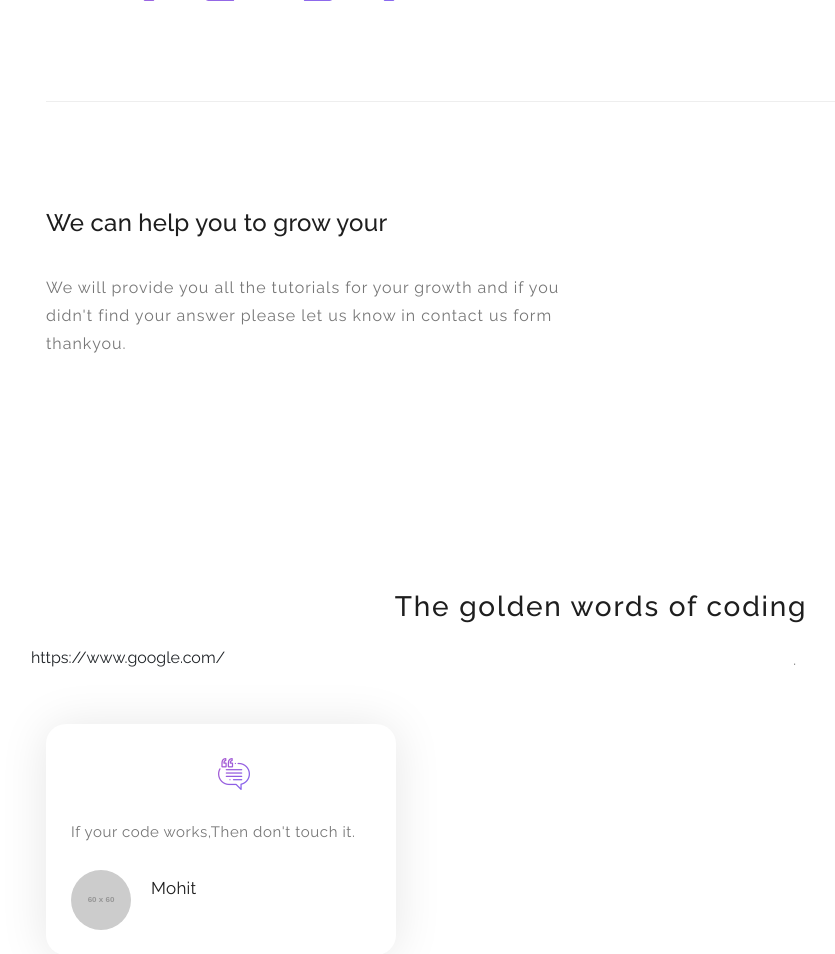
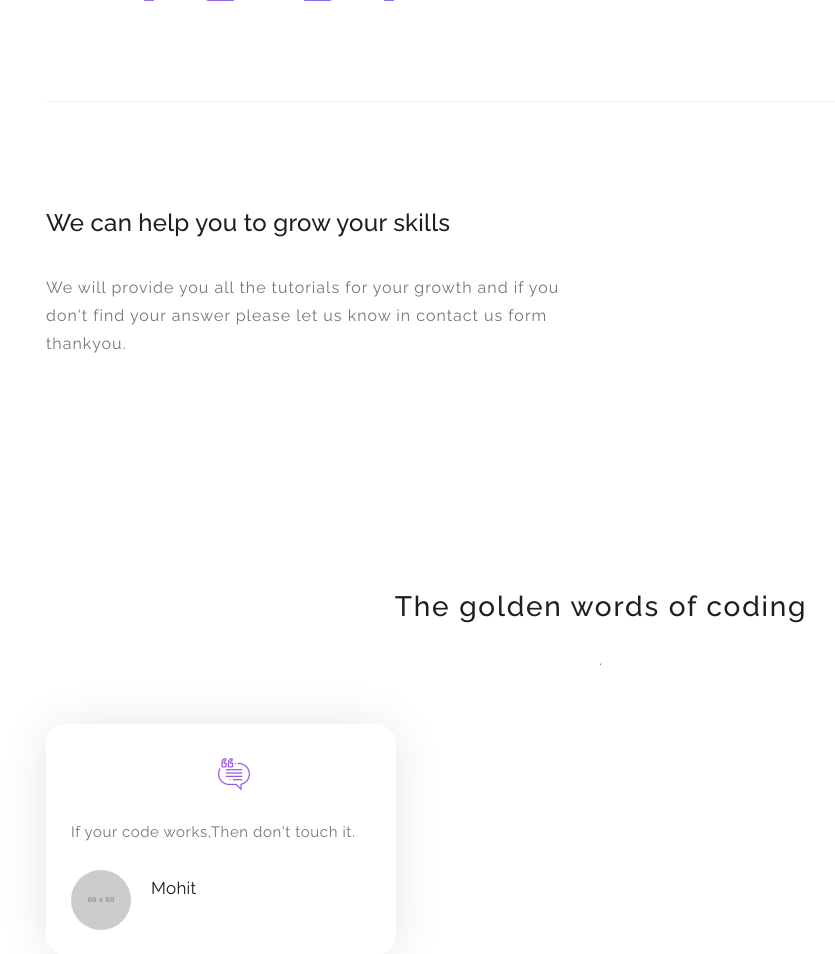
Before and after one commit to mohitkhyalia/blog_mk, a Flask app: page / in a window 1280 px wide. Shown: the part 1256-2210 px from the top of the page, without its empty margins (39-874 px from the left). Run offline with Flask 2, Linux system fonts and the light colour scheme; grey boxes labelled with a size stand in for pictures from a placeholder-image service; some libraries are stand-ins or nearby versions.

Commit message:
Update index h.html

```diff
--- a/templates/index h.html
+++ b/templates/index h.html
@@ -220,10 +220,10 @@ color: black;
             <div class="row">
                 <div class="col-lg-6 col-md-12 col-sm-12 align-self-center mobile-bottom-fix">
                     <div class="left-heading">
-                        <h2 class="section-title">We can help you to grow your </h2>
+                        <h2 class="section-title">We can help you to grow your skills</h2>
                     </div>
                     <div class="left-text">
-                        <p>We will provide you all the tutorials for your growth and if you didn't find your answer please let us know in contact us form thankyou.</p>
+                        <p>We will provide you all the tutorials for your growth and if you don't find your answer please let us know in contact us form thankyou.</p>
                     </div>
                 </div>
                 <div class="col-lg-1"></div>
@@ -248,7 +248,7 @@ color: black;
                     <div class="center-heading">
                         <h2 class="section-title">The golden words of coding</h2>
                     </div>
-                </div>https://www.google.com/
+                </div>
                 <div class="offset-lg-3 col-lg-6">
                     <div class="center-text">
                         <p>.</p>
```
